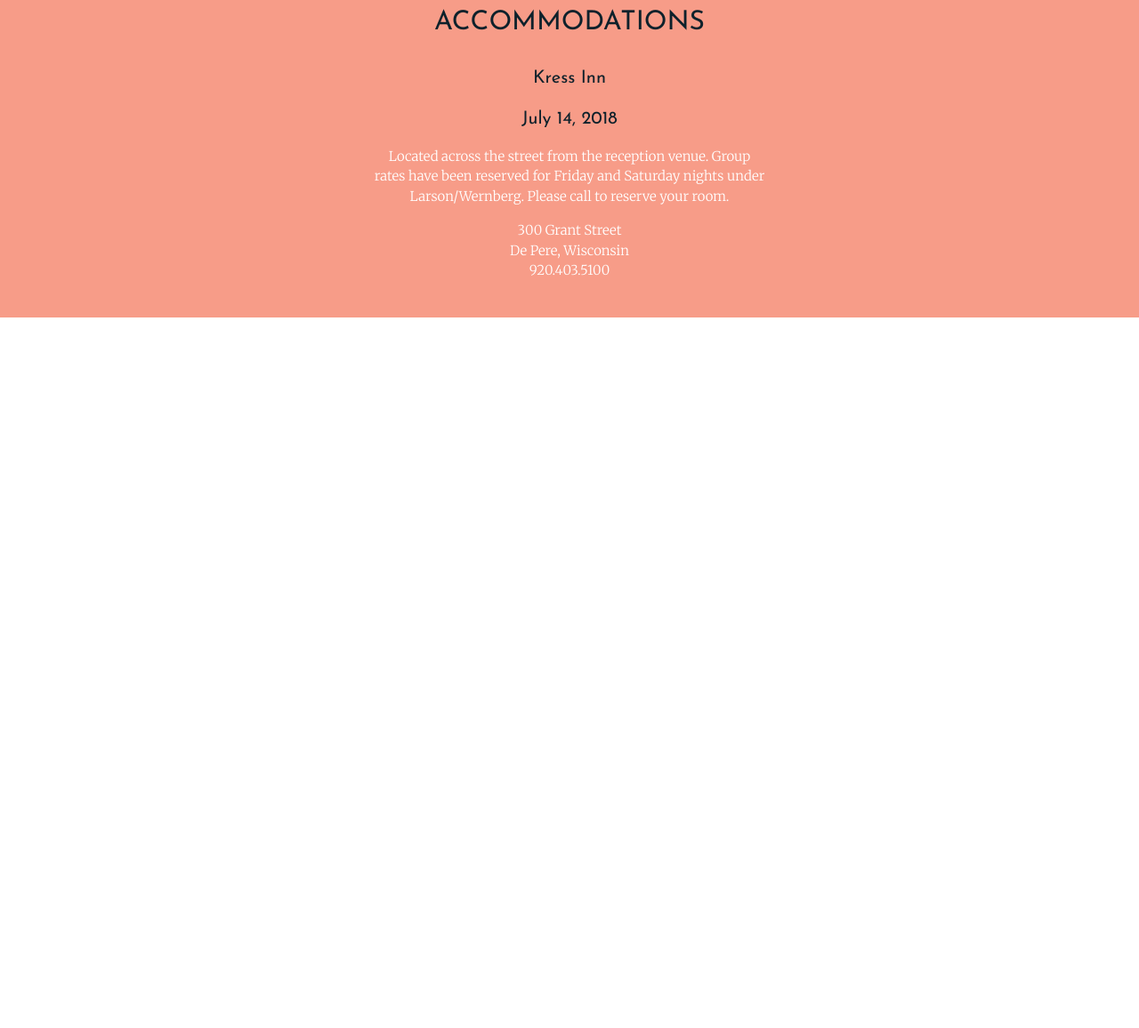
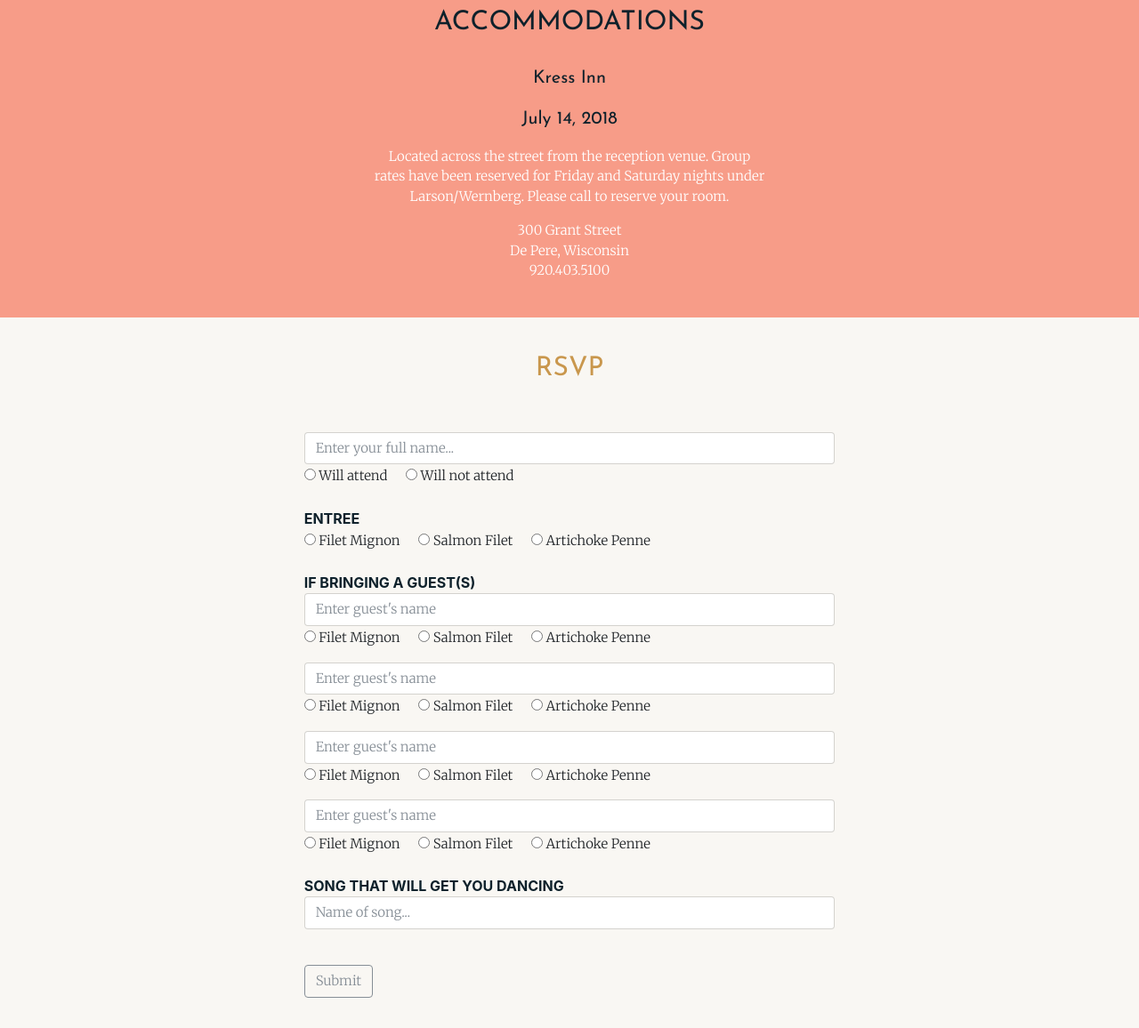
Before and after one commit to zwernberg/sarahandzach, a website: page index.html in a window 1280 px wide. Shown: the part 2835-3991 px from the top of the page at 89% size. Before the commit the page ends 3192 px from the top, so only its background shows below. Drawn offline with Linux system fonts and the light colour scheme.

Commit message:
working draft of rsvp

```diff
--- a/assets/css/project.1.css
+++ b/assets/css/project.1.css
@@ -30,13 +30,43 @@
 .navy {
   color: #0E212B; }
 
+label {
+  margin-bottom: 0;
+}
+.form-group {
+  margin-bottom: 1.5rem;
+}
+.guest-row {
+  margin-bottom:1rem;
+}
+
+.rsvp-buttons {
+  padding-top: 1rem;
+}
+.radio-inline {
+  padding-right: 1rem;
+}
+/* .form-row {
+  padding-bottom: .5rem;
+} */
+.form-check-inline+.form-check-inline {
+  margin-left: 0;
+}
+
+@media (max-width: 768px){
+  .radio-inline{
+  display: block;
+  }
+}
+
 .container-fluid {
   padding-right: 15px;
   padding-left: 15px;
   margin-right: auto;
   margin-left: auto;
   padding-top: 10px;
-  padding-bottom: 10px; }
+  padding-bottom: 10px;
+}
 
 .content {
   max-width: 970px; }
@@ -49,13 +79,14 @@
   min-height: 100%; }
 
 .text-center {
-  text-align: center; }
+  text-align: center;
+}
 
 .row {
   margin-right: -15px;
   margin-left: -15px; }
 
-#about {
+#about, #rsvp {
   background-color: #F9F7F3;
   min-height: 100%; }
 
@@ -92,8 +123,6 @@
   color: #C9974D !important;
 }
 
-
-
 .gold {
   color: #C9974D; }
 
--- a/assets/js/project.1.js
+++ b/assets/js/project.1.js
@@ -22,21 +22,28 @@
 
 
 $(document).ready(function() {
-    $("#decline-button").click(function(event){
+    $("#rsvp-submit-DISABLEDFORNOW").click(function(event){
+        guests = [
+            {
+                "name": $('input[name=guest1-name]').val(),
+                "food_choice": $('input[name=guest1-food_choice]:checked').val()
+            }
+        ]
+        var dataToSend =
+            {
+            "name": $('#name').val(),
+            "attending": $('input[name=attending]:checked').val(),
+            "food_choice": $('input[name=food_choice]:checked').val(),
+            "guests": guests
+            };
          $.ajax({
               type:"POST",
-              url:"/invite/decline/",
-              data: {
-                     'name': $('#decline-name').val(),
-                     'message': $('#decline-message').val()
-                     },
+              url:"http://127.0.0.1:8000/invite/rsvp/",
+              data: JSON.stringify(dataToSend),
               success: function(){
                   $('#message').html('<div class="alert alert-success text-center">Thank you for submitting.</div>')
               }
          });
-         $('#decline-name').val("")
-         $('#decline-message').val("")
          return false; //<---- move it here
     });
-
 });
--- a/index.html
+++ b/index.html
@@ -237,6 +237,106 @@
       </div>
     </div>
 
+  <div class="container-fluid" id="rsvp">
+    <div class="container content">
+      <div class="col-sm-8 mx-auto">
+        <p class="header gold text-center">RSVP</p>
+        <form class="rsvp-form" id="rsvp-form">
+          <div class="form-group">
+            <label class="col-xs-4"></label>
+            <div class="col-xs-8">
+              <input id="name" name="name" placeholder="Enter your full name..." type="text" class="form-control paragraph" required="required">
+            </div>
+            <div class="col-xs-8">
+              <label class="radio-inline paragraph">
+                <input type="radio" name="attending" value="True"> Will attend
+              </label>
+              <label class="radio-inline paragraph">
+                <input type="radio" name="attending" value="False"> Will not attend
+              </label>
+            </div>
+          </div>
+          <div class="form-group">
+            <label class="col-xs-4 font-weight-bold sub-header-2 navy">ENTREE</label>
+            <div class="col-xs-8">
+              <label class="radio-inline paragraph">
+                <input type="radio" name="food_choice" value="0"> Filet Mignon
+              </label>
+              <label class="radio-inline paragraph">
+                <input type="radio" name="food_choice" value="1"> Salmon Filet
+              </label>
+              <label class="radio-inline paragraph">
+                <input type="radio" name="food_choice" value="2"> Artichoke Penne
+              </label>
+            </div>
+          </div>
+          <div class="form-group row">
+            <label class="col-xs-4 font-weight-bold sub-header-2 navy">IF BRINGING A GUEST(S)</label>
+            <div class="col-xs-8 guest-row">
+                <input name="guest1-name" placeholder="Enter guest's name" type="text" class="form-control paragraph">
+                <label class="radio-inline paragraph">
+                  <input type="radio" name="guest1-food_choice" value="0"> Filet Mignon
+                </label>
+                <label class="radio-inline paragraph">
+                  <input type="radio" name="guest1-food_choice" value="1"> Salmon Filet
+                </label>
+                <label class="adio-inline paragraph">
+                  <input type="radio" name="guest1-food_choice" value="2"> Artichoke Penne
+                </label>
+            </div>
+            <div class="col-xs-8 guest-row">
+                <input name="guest2-name" placeholder="Enter guest's name" type="text" class="form-control paragraph">
+                <label class="radio-inline paragraph">
+                  <input type="radio" name="guest2-food_choice" value="0"> Filet Mignon
+                </label>
+                <label class="radio-inline paragraph">
+                  <input type="radio" name="guest2-food_choice" value="1"> Salmon Filet
+                </label>
+                <label class="adio-inline paragraph">
+                  <input type="radio" name="guest2-food_choice" value="2"> Artichoke Penne
+                </label>
+            </div>
+            <div class="col-xs-8 guest-row">
+                <input name="guest3-name" placeholder="Enter guest's name" type="text" class="form-control paragraph">
+                <label class="radio-inline paragraph">
+                  <input type="radio" name="guest3-food_choice" value="0"> Filet Mignon
+                </label>
+                <label class="radio-inline paragraph">
+                  <input type="radio" name="guest3-food_choice" value="1"> Salmon Filet
+                </label>
+                <label class="adio-inline paragraph">
+                  <input type="radio" name="guest3-food_choice" value="2"> Artichoke Penne
+                </label>
+            </div>
+            <div class="col-xs-8 guest-row">
+                <input name="guest4-name" placeholder="Enter guest's name" type="text" class="form-control paragraph">
+                <label class="radio-inline paragraph">
+                  <input type="radio" name="guest4-food_choice" value="0"> Filet Mignon
+                </label>
+                <label class="radio-inline paragraph">
+                  <input type="radio" name="guest4-food_choice" value="1"> Salmon Filet
+                </label>
+                <label class="adio-inline paragraph">
+                  <input type="radio" name="guest4-food_choice" value="2"> Artichoke Penne
+                </label>
+            </div>
+          </div>
+          <div class="form-group">
+            <label class="col-xs-4 font-weight-bold sub-header-2 navy">SONG THAT WILL GET YOU DANCING</label>
+            <div class="col-xs-8">
+              <input id="song" name="song" placeholder="Name of song..." type="text" class="paragraph form-control">
+            </div>
+          </div>
+          <div class="form-group row rsvp-buttons">
+              <div class="col-xs-offset-4 col-xs-8">
+                <button name="submit" class="btn btn-outline-secondary paragraph" id="rsvp-submit">Submit</button>
+              </div>
+          </div>
+        </form>
+      </div>
+    </div>
+  </div>
+
     <!-- ================================================== -->
     <!-- Required by Bootstrap v4 beta -->
     <script src="./assets/js/jquery-3.2.1.min.js"></script>
```
Also changed, not shown: assets/images/party/bridespoeple/zach.png (added).
